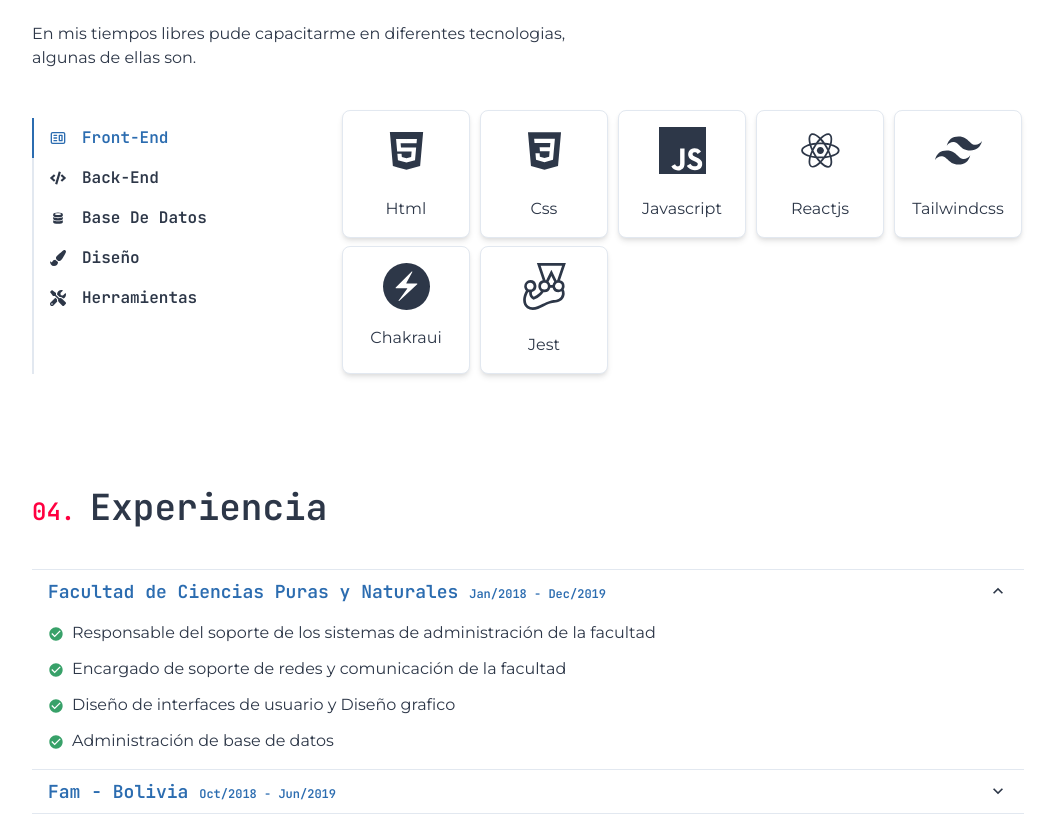
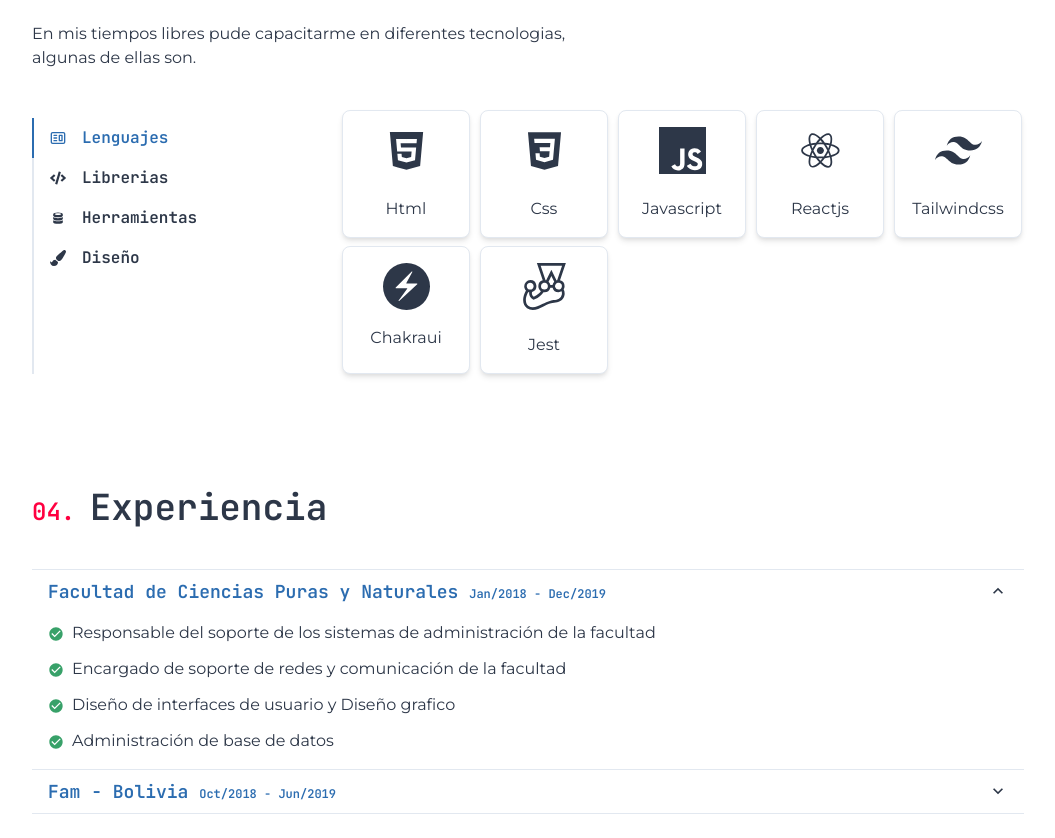
Before and after one commit to arielscc/myf, a Next.js app: page / in a window 1280 px wide. Shown: the part 1960-2798 px from the top of the page, without its empty margins (112-1167 px from the left). Built offline with nearby package versions, Linux system fonts and the light colour scheme; a web font is replaced by a local one.

Commit message:
feat: update i18n skill labels

```diff
--- a/i18n/en.js
+++ b/i18n/en.js
@@ -34,7 +34,7 @@ const en = {
   skills: {
     title: 'skills',
     desc: 'In my free time. I was able to train in different technologies, some of them are.',
-    tabs: ['front-end', 'back-end', 'data bases', 'design', 'tools'],
+    tabs: ['languages', 'libraries', 'tools', 'design'],
   },
   experience: {
     title: 'experience',
--- a/i18n/es.js
+++ b/i18n/es.js
@@ -33,7 +33,7 @@ const es = {
   skills: {
     title: 'habilidades',
     desc: 'En mis tiempos libres pude capacitarme en diferentes tecnologias, algunas de ellas son.',
-    tabs: ['front-end', 'back-end', 'base de datos', 'diseño', 'herramientas'],
+    tabs: ['lenguajes', 'librerias', 'herramientas', 'diseño'],
   },
   experience: {
     title: 'experiencia',
```
